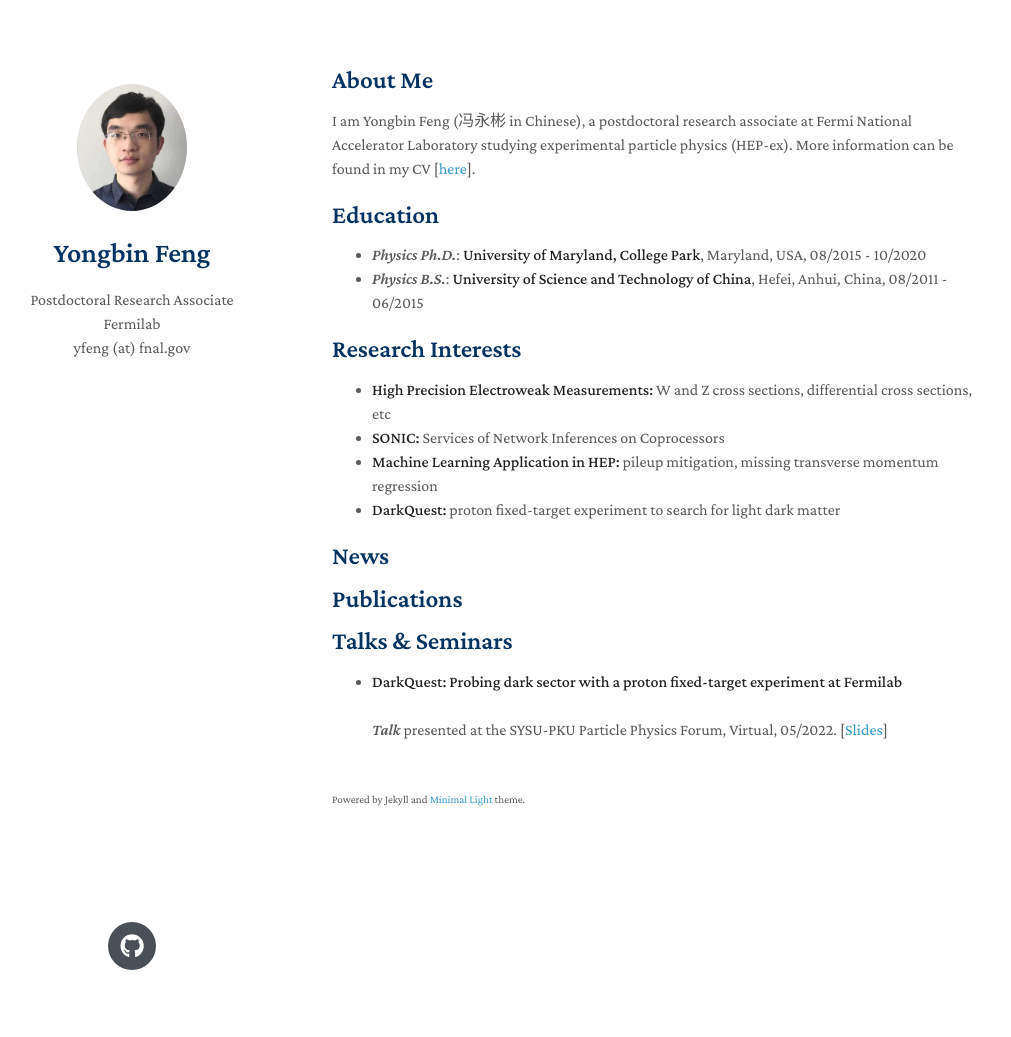
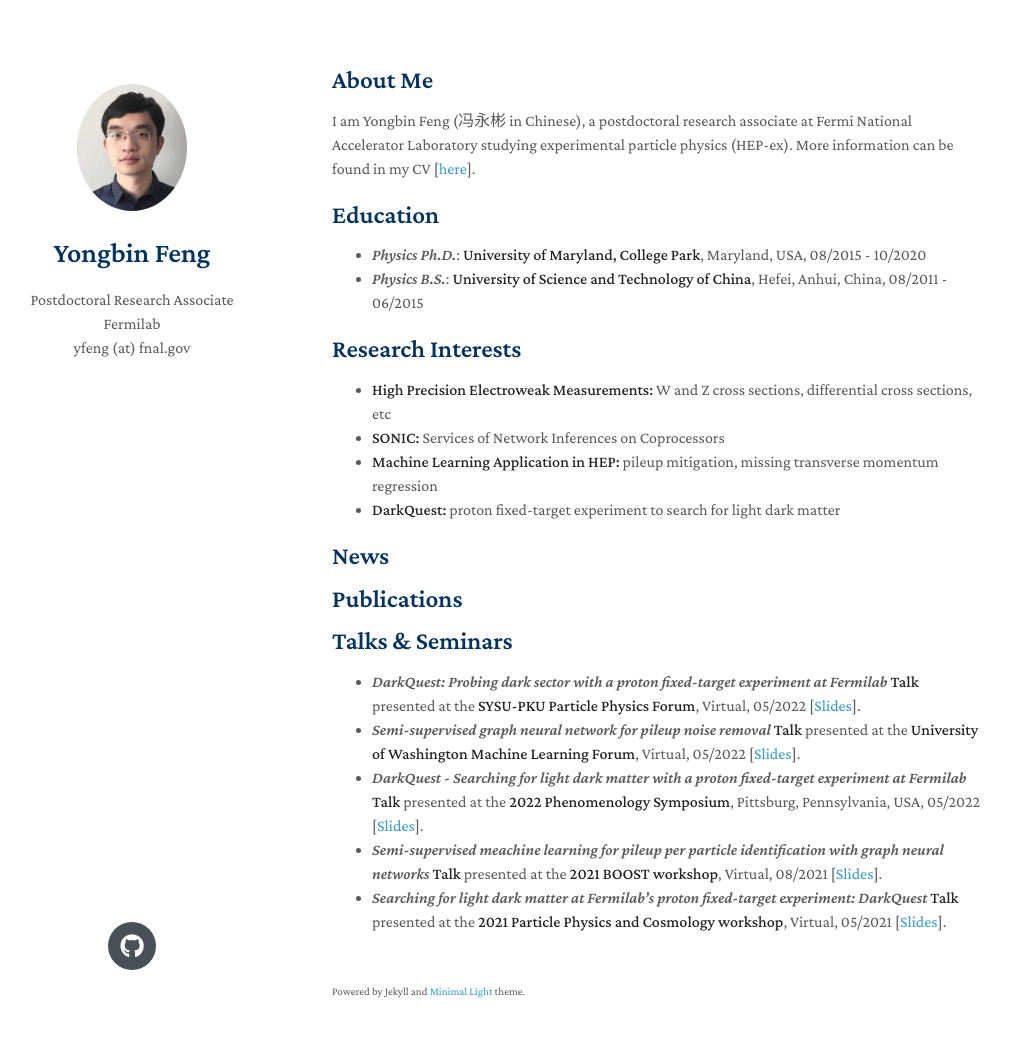
Before and after one commit to yongbinfeng/yongbinfeng.github.io, a Jekyll site: the page built from index.md, in a window 1280 px wide and 1072 px high. Shown: the top 1037 px of the window, without its empty margins (138-1149 px from the left). Built offline with Jekyll 4.4.1, drawn with Linux system fonts in a browser that asks for light colours; nearby versions of some CDN libraries; a style sheet for code colours, icons or effects is not loaded; our own code applies the rules of GitHub Pages for plain Markdown files.

Commit message:
update talks

```diff
--- a/index.md
+++ b/index.md
@@ -24,5 +24,13 @@ I am Yongbin Feng (冯永彬 in Chinese), a postdoctoral research associate at F
 
 ## Talks & Seminars
 
-- **DarkQuest: Probing dark sector with a proton fixed-target experiment at Fermilab**<br/><br/>
- <em>Talk</em> presented at the SYSU-PKU Particle Physics Forum, Virtual, 05/2022. [<a href="files/slides/DQ_PKU_May22.pdf">Slides</a>]
+- <em>DarkQuest: Probing dark sector with a proton fixed-target experiment at Fermilab</em>
+ **Talk** presented at the **SYSU-PKU Particle Physics Forum**, Virtual, 05/2022 [<a href="files/slides/DQ_PKU_May22.pdf">Slides</a>].
+- <em>Semi-supervised graph neural network for pileup noise removal</em>
+ **Talk** presented at the **University of Washington Machine Learning Forum**, Virtual, 05/2022 [<a href="files/slides/SSLPUPPI_UWEPE_May3.pdf">Slides</a>].
+- <em>DarkQuest - Searching for light dark matter with a proton fixed-target experiment at Fermilab</em>
+ **Talk** presented at the **2022 Phenomenology Symposium**, Pittsburg, Pennsylvania, USA, 05/2022 [<a href="files/slides/DQ_Pheno_May9th_v0.pdf">Slides</a>].
+- <em>Semi-supervised meachine learning for pileup per particle identification with graph neural networks</em>
+  **Talk** presented at the **2021 BOOST workshop**, Virtual, 08/2021 [<a href="files/slides/GNNPUPPI_BOOST.pdf">Slides</a>].
+- <em>Searching for light dark matter at Fermilab's proton fixed-target experiment: DarkQuest</em>
+  **Talk** presented at the **2021 Particle Physics and Cosmology workshop**, Virtual, 05/2021 [<a href="files/slides/DQ_PPC_0520_v1.pdf">Slides</a>].
```
Also changed, not shown: 4 other files.
